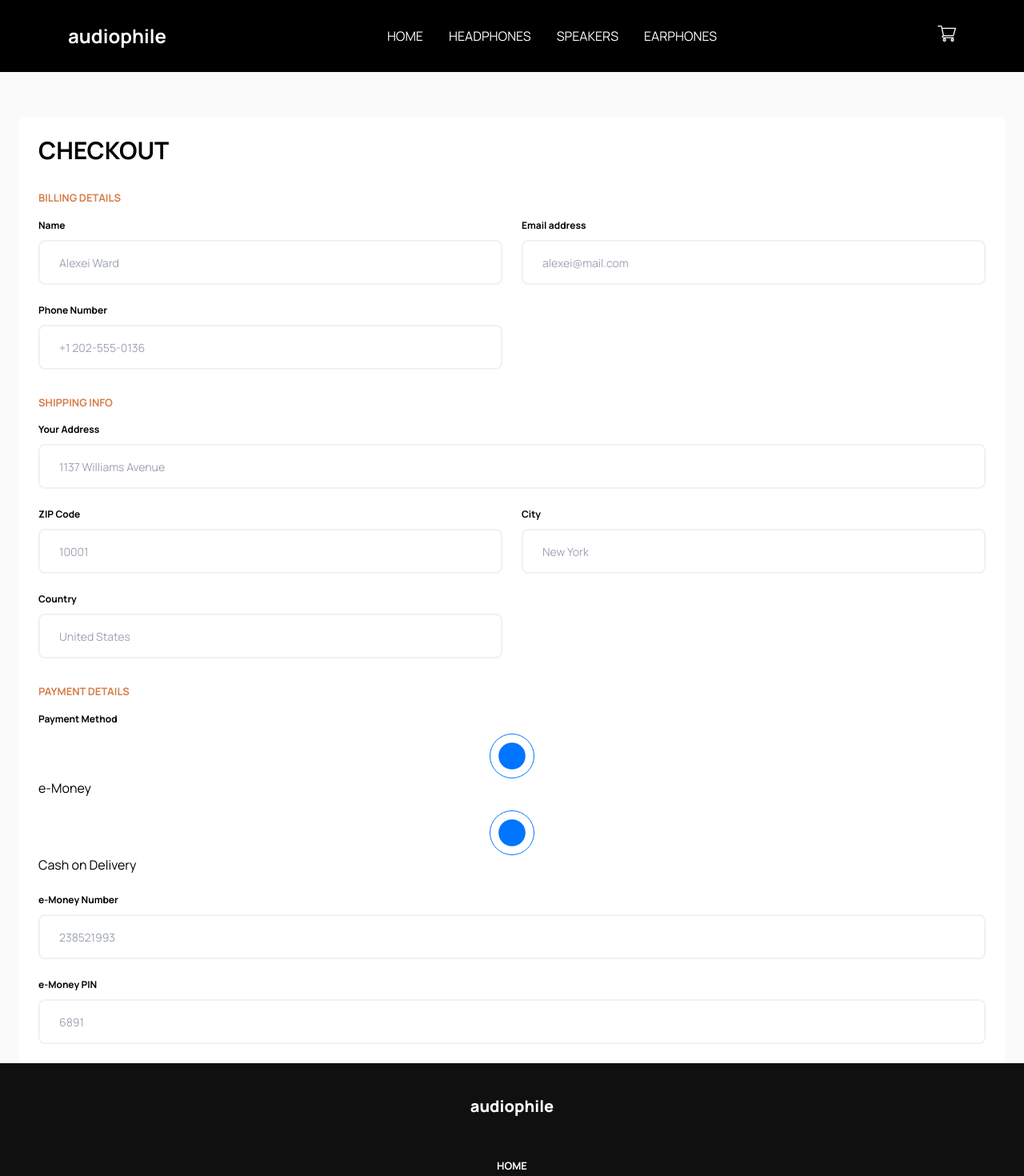
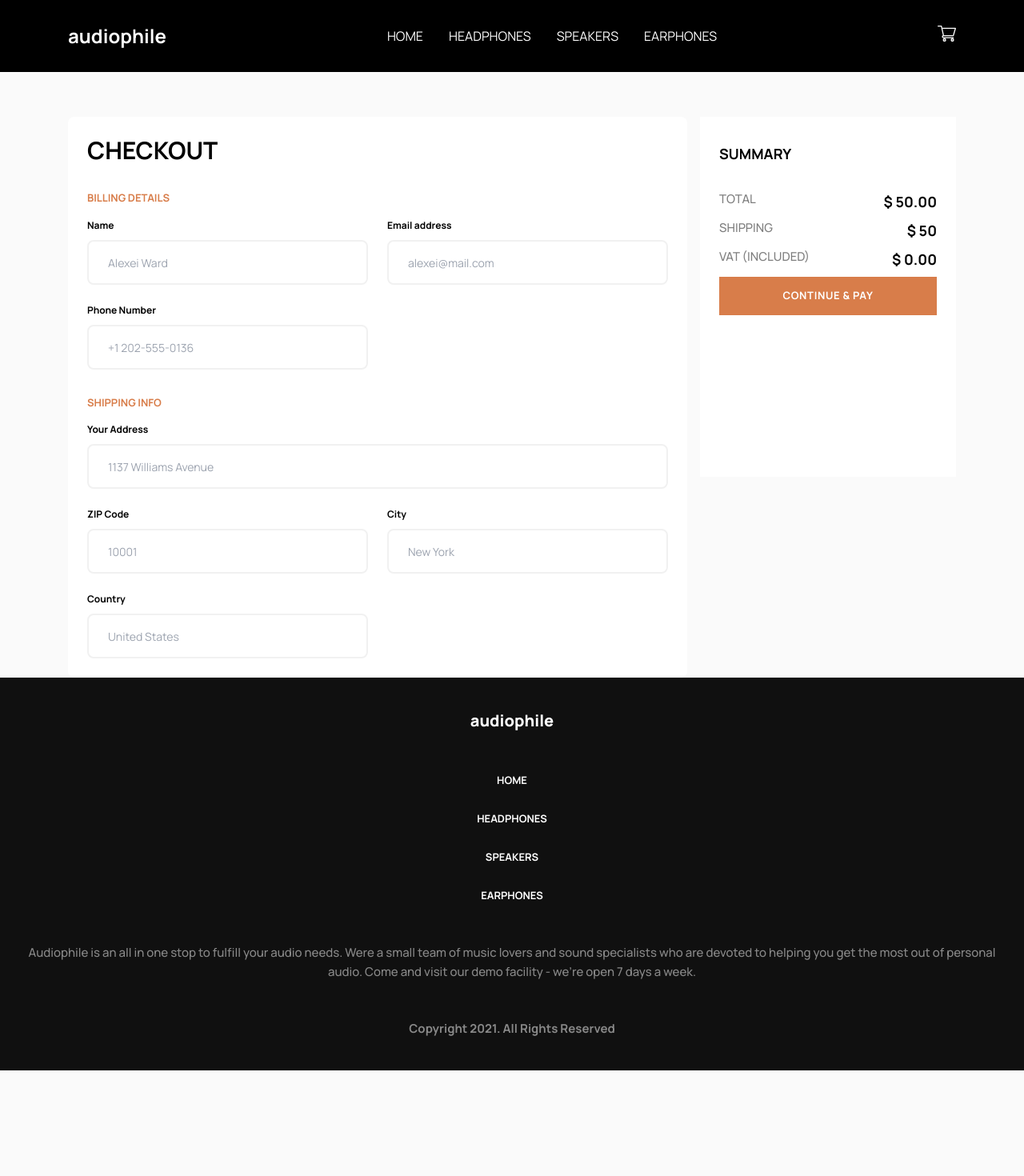
Before and after one commit to SebastienStordeur/Audiophile-Ecommerce, a Next.js app: page /checkout in a window 1280 px wide. Shown: the top 1470 px of the page at 80% size. After the commit the page ends 1338 px from the top, so only its background shows below. Built offline with nearby package versions, Linux system fonts and the light colour scheme.

Commit message:
checkout form ok

```diff
--- a/components/Cart/Cart.tsx
+++ b/components/Cart/Cart.tsx
@@ -5,6 +5,7 @@ import { RootState } from "../../store/store";
 import { cartActions } from "../../store/cart/cart";
 import Button from "../UI/Button";
 import Article from "./Article";
+import Link from "next/link";
 
 const Cart = () => {
   const dispatch = useDispatch();
@@ -39,7 +40,7 @@ const Cart = () => {
         </span>
         <span className="font-bold text-lg">${}</span>
         <Button className="bg-brown w-full" label="Checkout">
-          Checkout
+          <Link href="/checkout">Checkout</Link>
         </Button>
       </div>
     </div>
--- /dev/null
+++ b/components/Cart/CheckoutCart.tsx
@@ -0,0 +1,55 @@
+import React from "react";
+import { useSelector } from "react-redux";
+import { RootState } from "../../store/store";
+import Button from "../UI/Button";
+import CheckoutItem from "./CheckoutItem";
+
+export const CheckoutCart = () => {
+  const items = useSelector((state: RootState) => state.cart.items);
+  let price: number = 0;
+
+  return (
+    <section className="w-full px-6 lg:max-w-[320px] lg:h-[450px] lg:mt-14 lg:ml-4 bg-white">
+      <h2 className="font-bold text-lg uppercase mt-24 mb-8 lg:mt-8">
+        Summary
+      </h2>
+      {items.map((item) => {
+        price += item.totalPrice;
+        return <CheckoutItem key={item.id} item={item} />;
+      })}
+
+      <div>
+        <div className="flex justify-between">
+          <span className="font-medium text-[15px] opacity-50 uppercase">
+            Total
+          </span>
+          <span className="font-bold text-lg uppercase">
+            $ {(price + 50 + (price * 20) / 100).toFixed(2)}
+          </span>
+        </div>
+        <div className="flex justify-between my-2">
+          <span className="font-medium text-[15px] opacity-50 uppercase">
+            Shipping
+          </span>
+          <span className="font-bold text-lg uppercase">$ 50</span>
+        </div>
+        <div className="flex justify-between my-2">
+          <span className="font-medium text-[15px] opacity-50 uppercase">
+            VAT (included)
+          </span>
+          <span className="font-bold text-lg uppercase">
+            $ {(price / 5).toFixed(2)}
+          </span>
+        </div>
+      </div>
+
+      <Button
+        className="bg-brown text-white md:w-full"
+        label="Order"
+        type="submit"
+      >
+        Continue & Pay
+      </Button>
+    </section>
+  );
+};
--- /dev/null
+++ b/components/Cart/CheckoutItem.tsx
@@ -0,0 +1,28 @@
+import React from "react";
+
+interface ICheckoutItem {
+  item: {
+    id: string;
+    name: string;
+    price: number;
+    quantity: number;
+    totalPrice: number;
+  };
+}
+
+const CheckoutItem: React.FC<ICheckoutItem> = (props) => {
+  return (
+    <div className="flex w-full mb-6">
+      <div className="w-16 h-16 bg-grey rounded-lg"></div>
+      <div className="flex justify-between items-center w-full px-6">
+        <div>
+          <p>{props.item.name.split(" ")[0]}</p>
+          <p>{props.item.price}</p>
+        </div>
+        <span>x{props.item.quantity}</span>
+      </div>
+    </div>
+  );
+};
+
+export default CheckoutItem;
--- a/components/Forms/CheckoutForm.tsx
+++ b/components/Forms/CheckoutForm.tsx
@@ -2,11 +2,24 @@ import React from "react";
 import Input from "../UI/Input";
 import useInput from "../../hook/useInput";
 import InputValidator from "./InputValidator";
+import { off } from "process";
+import { CheckoutCart } from "../Cart/CheckoutCart";
 
 const letterRegex = /^[\w'\-,.][^0-9_!¡?÷?¿/\\+=@#$%ˆ&*(){}|~<>;:[\]]{2,}$/;
+const emailRegex =
+  /^(([^<>()[\].,;:\s@"]+(\.[^<>()[\].,;:\s@"]+)*)|(".+"))@(([^<>()[\].,;:\s@"]+\.)+[^<>()[\].,;:\s@"]{2,})$/i;
+const phoneRegex =
+  /^[\+]?[(]?[0-9]{3}[)]?[-\s\.]?[0-9]{3}[-\s\.]?[0-9]{4,6}$/im;
+
 const isNotEmpty: any = (value: string) => value.trim() !== "";
-const isValidName: (value: string) => boolean = (value: string) =>
+const isValidName: any = (value: string) =>
   letterRegex.test(value) && isNotEmpty && value.length >= 3;
+const isValidEmail: any = (value: string) => {
+  emailRegex.test(value) && isNotEmpty;
+};
+const isValidPhone: any = (value: string) => {
+  phoneRegex.test(value) && isNotEmpty;
+};
 
 const CheckoutForm: React.FC = () => {
   const {
@@ -25,7 +38,7 @@ const CheckoutForm: React.FC = () => {
     valueChangeHandler: emailChangeHandler,
     inputBlurHandler: emailBlurHandler,
     reset: resetEmailInput,
-  } = useInput(isValidName);
+  } = useInput(isValidEmail);
   const {
     value: enteredPhone,
     isValid: enteredPhoneIsValid,
@@ -33,7 +46,7 @@ const CheckoutForm: React.FC = () => {
     valueChangeHandler: phoneChangeHandler,
     inputBlurHandler: phoneBlurHandler,
     reset: resetPhoneInput,
-  } = useInput(isValidName);
+  } = useInput(isValidPhone);
   const {
     value: enteredAddress,
     isValid: enteredAddressIsValid,
@@ -41,7 +54,7 @@ const CheckoutForm: React.FC = () => {
     valueChangeHandler: addressChangeHandler,
     inputBlurHandler: addressBlurHandler,
     reset: resetAddressInput,
-  } = useInput(isValidName);
+  } = useInput(isNotEmpty);
   const {
     value: enteredZip,
     isValid: enteredZipIsValid,
@@ -49,7 +62,7 @@ const CheckoutForm: React.FC = () => {
     valueChangeHandler: zipChangeHandler,
     inputBlurHandler: zipBlurHandler,
     reset: resetZipInput,
-  } = useInput(isValidName);
+  } = useInput(isNotEmpty);
   const {
     value: enteredCity,
     isValid: enteredCityIsValid,
@@ -66,27 +79,52 @@ const CheckoutForm: React.FC = () => {
     inputBlurHandler: countryBlurHandler,
     reset: resetCountryInput,
   } = useInput(isValidName);
-  const {
-    value: enteredEmoneynumber,
-    isValid: enteredEmoneynumberIsValid,
-    hasError: emoneynumberInputHasError,
-    valueChangeHandler: emoneynumberChangeHandler,
-    inputBlurHandler: emoneynumberBlurHandler,
-    reset: resetEmoneynumberInput,
-  } = useInput(isValidName);
-  const {
-    value: enteredEmoneypinnumber,
-    isValid: enteredEmoneynumberpinIsValid,
-    hasError: emoneynumberpinInputHasError,
-    valueChangeHandler: emoneynumberpinChangeHandler,
-    inputBlurHandler: emoneynumberpinBlurHandler,
-    reset: resetEmoneynumberpinInput,
-  } = useInput(isValidName);
 
-  const handleSubmit = (event: React.FormEvent<HTMLFormElement>) => {};
+  let formIsValid: boolean = false;
+
+  if (
+    enteredNameIsValid &&
+    enteredEmailIsValid &&
+    enteredPhoneIsValid &&
+    enteredAddressIsValid &&
+    enteredZipIsValid &&
+    enteredCityIsValid &&
+    enteredCountryIsValid
+  ) {
+    formIsValid = true;
+  }
+
+  const handleSubmit = (event: React.FormEvent<HTMLFormElement>) => {
+    event.preventDefault();
+
+    if (!formIsValid) return;
+
+    const formValues = {
+      name: enteredName,
+      email: enteredEmail,
+      phone: enteredPhone,
+      address: enteredAddress,
+      zip: enteredZip,
+      city: enteredCity,
+      country: enteredCountry,
+    };
+
+    console.log(formValues);
+    resetNameInput();
+    resetEmailInput();
+    resetPhoneInput();
+    resetAddressInput();
+    resetZipInput();
+    resetCityInput();
+    resetCountryInput();
+  };
 
   return (
-    <form className="bg-white mt-14 rounded-lg p-6" onSubmit={handleSubmit}>
+    <section className="lg:flex">
+      <form
+        className="bg-white w-full mt-14 rounded-lg p-6"
+        onSubmit={handleSubmit}
+      >
         <h1 className="uppercase font-bold text-3xl mb-8">Checkout</h1>
 
         <h3 className="uppercase text-brown font-bold text-[13px] mb-4">
@@ -105,6 +143,7 @@ const CheckoutForm: React.FC = () => {
               onBlur={nameBlurHandler}
               placeholder="Alexei Ward"
             />
+            {nameInputHasError && <p>Error</p>}
           </InputValidator>
           <InputValidator>
             <label htmlFor="email" className="font-bold text-xs mb-2.5">
@@ -119,6 +158,7 @@ const CheckoutForm: React.FC = () => {
               onBlur={emailBlurHandler}
               placeholder="alexei@mail.com"
             />
+            {emailInputHasError && <p>Error</p>}
           </InputValidator>
           <InputValidator>
             <label htmlFor="phone" className="font-bold text-xs mb-2.5">
@@ -133,6 +173,7 @@ const CheckoutForm: React.FC = () => {
               onBlur={phoneBlurHandler}
               placeholder="+1 202-555-0136"
             />
+            {phoneInputHasError && <p>Error</p>}
           </InputValidator>
         </div>
 
@@ -153,6 +194,7 @@ const CheckoutForm: React.FC = () => {
               onBlur={addressBlurHandler}
               placeholder="1137 Williams Avenue"
             />
+            {addressInputHasError && <p>Error</p>}
           </InputValidator>
 
           <InputValidator>
@@ -168,6 +210,7 @@ const CheckoutForm: React.FC = () => {
               onBlur={zipBlurHandler}
               placeholder="10001"
             />
+            {zipInputHasError && <p>Error</p>}
           </InputValidator>
 
           <InputValidator>
@@ -183,6 +226,7 @@ const CheckoutForm: React.FC = () => {
               onBlur={cityBlurHandler}
               placeholder="New York"
             />
+            {cityInputHasError && <p>Error</p>}
           </InputValidator>
 
           <InputValidator>
@@ -198,70 +242,12 @@ const CheckoutForm: React.FC = () => {
               onBlur={countryBlurHandler}
               placeholder="United States"
             />
-        </InputValidator>
-      </div>
-
-      <h3 className="uppercase text-brown font-bold text-[13px] mt-8 mb-4">
-        Payment details
-      </h3>
-      <div className="grid gap-6">
-        <InputValidator>
-          <label htmlFor="paiement" className="font-bold text-xs mb-2.5">
-            Payment Method
-          </label>
-          <Input
-            id="paiement1"
-            className="border-grey border-2 h-14 px-6 rounded-lg"
-            type="radio"
-            /*             value={enteredCountry}
-            onChange={countryChangeHandler}
-            onBlur={countryBlurHandler}
-            placeholder="United States" */
-          />
-          <label htmlFor="paiement1">e-Money</label>
-          <Input
-            id="paiement2"
-            className="border-grey border-2 h-14 px-6 rounded-lg mt-4"
-            type="radio"
-            /*             value={enteredCountry}
-            onChange={countryChangeHandler}
-            onBlur={countryBlurHandler}
-            placeholder="United States" */
-          />
-          <label htmlFor="paiement2">Cash on Delivery</label>
-        </InputValidator>
-
-        <InputValidator>
-          <label htmlFor="emoneynumber" className="font-bold text-xs mb-2.5">
-            e-Money Number
-          </label>
-          <Input
-            id="emoneynumber"
-            className="border-grey border-2 h-14 px-6 rounded-lg"
-            type="text"
-            value={enteredCountry}
-            onChange={countryChangeHandler}
-            onBlur={countryBlurHandler}
-            placeholder="238521993"
-          />
-        </InputValidator>
-
-        <InputValidator>
-          <label htmlFor="e-pin" className="font-bold text-xs mb-2.5">
-            e-Money PIN
-          </label>
-          <Input
-            id="e-pin"
-            className="border-grey border-2 h-14 px-6 rounded-lg"
-            type="text"
-            value={enteredCountry}
-            onChange={countryChangeHandler}
-            onBlur={countryBlurHandler}
-            placeholder="6891"
-          />
+            {countryInputHasError && <p>Error</p>}
           </InputValidator>
         </div>
       </form>
+      <CheckoutCart />
+    </section>
   );
 };
 
--- a/components/UI/Button.tsx
+++ b/components/UI/Button.tsx
@@ -5,6 +5,7 @@ interface ButtonI {
   className: string;
   label: string;
   onClick?: () => void;
+  type?: React.ButtonHTMLAttributes<HTMLButtonElement>["type"];
 }
 
 const Button: React.FC<ButtonI> = (props) => {
@@ -15,6 +16,7 @@ const Button: React.FC<ButtonI> = (props) => {
       }`}
       aria-label={props.label}
       onClick={props.onClick}
+      type={props.type || "button"}
     >
       {props.children}
     </button>
--- a/components/UI/Input.tsx
+++ b/components/UI/Input.tsx
@@ -4,11 +4,10 @@ interface InputI {
   type?: string;
   className?: string;
   id: string;
-  value?: string | number;
-  onChange?: (event: React.ChangeEvent<HTMLInputElement>) => void;
-  onBlur?: () => void;
-  placeholder?: string;
-  checked?: true;
+  value: string | number;
+  onChange: (event: React.ChangeEvent<HTMLInputElement>) => void;
+  onBlur: () => void;
+  placeholder: string;
 }
 
 const Input: React.FC<InputI> = (props) => {
@@ -19,8 +18,8 @@ const Input: React.FC<InputI> = (props) => {
       className={`placeholder:text-sm  ${props.className || ""}`}
       value={props.value}
       onChange={props.onChange}
+      onBlur={props.onBlur}
       placeholder={props.placeholder}
-      checked
     />
   );
 };
--- a/pages/checkout/index.tsx
+++ b/pages/checkout/index.tsx
@@ -9,7 +9,7 @@ const CheckoutPage: NextPage = () => {
   return (
     <React.Fragment>
       <Header />
-      <section className="mx-6">
+      <section className="mx-6 max-w-[1110px] md:mx-auto">
         <CheckoutForm />
         {/*  <Cart /> */}
       </section>
--- a/store/cart/cart.ts
+++ b/store/cart/cart.ts
@@ -9,11 +9,13 @@ type SliceState = {
     name: string;
   }[];
   totalQuantity: number;
+  totalPrice: number;
 };
 
 const initialState: SliceState = {
   items: [],
   totalQuantity: 0,
+  totalPrice: 0,
 };
 
 const cartSlice = createSlice({
```
Also changed, not shown: data/data.json (+6 -6 lines). Lines whose indentation alone changed are shown as unchanged.
